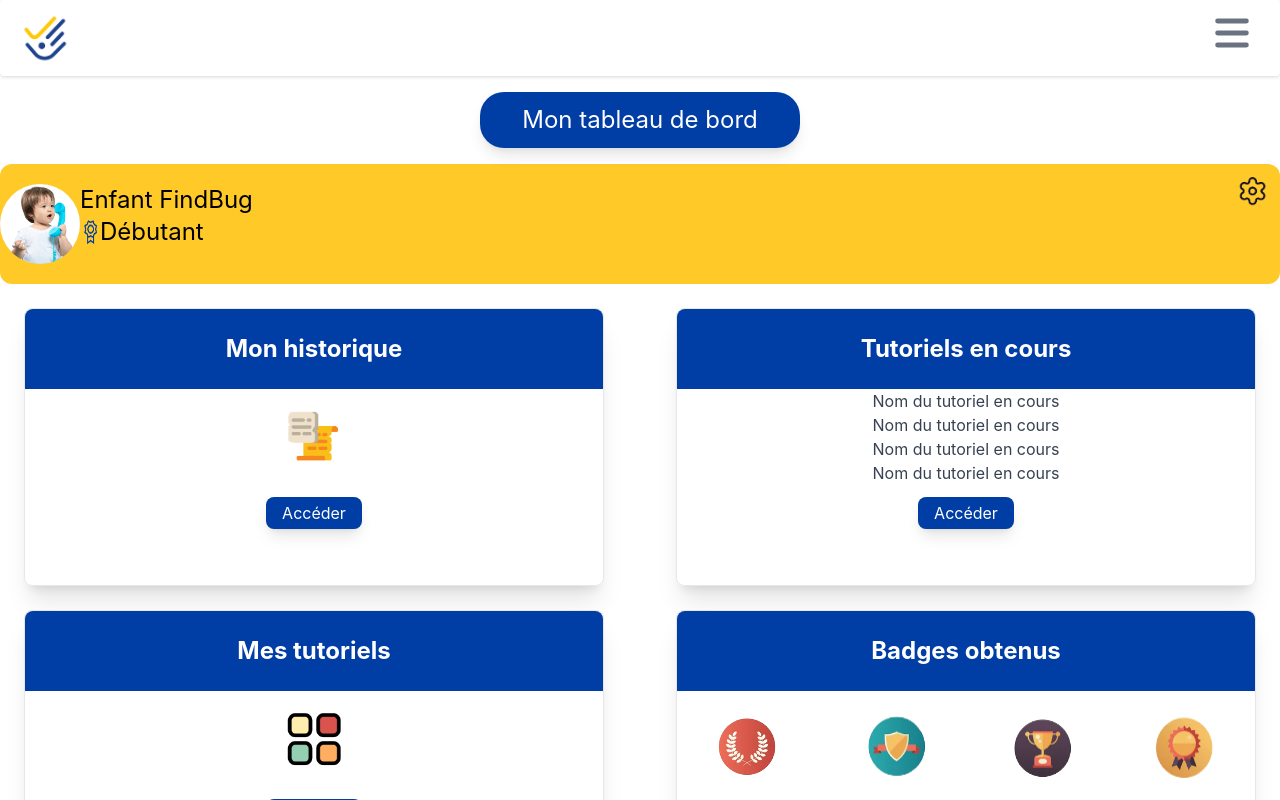
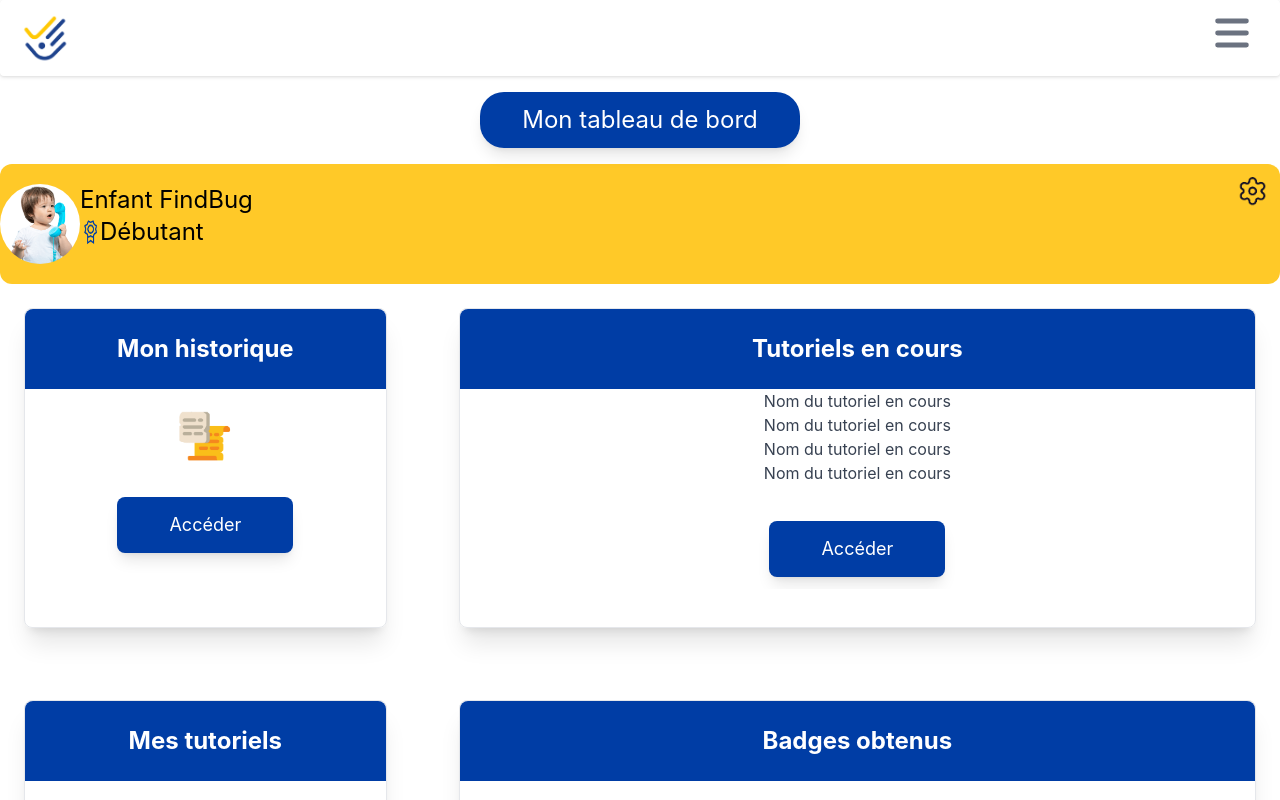
Before and after one commit to WildCodeSchool/P3_La-Poste_Lyon_React_Sept_2022, a React (Vite) app in the folder frontend/: page /profil in a window 1280 px wide. Shown: the top 800 px of the page. Built offline with nearby package versions, Linux system fonts and the light colour scheme.

Commit message:
css on dashboardUser

```diff
--- a/frontend/src/components/AccessButton.jsx
+++ b/frontend/src/components/AccessButton.jsx
@@ -4,7 +4,7 @@ function AccessButton() {
   return (
     <button
       type="button"
-      className="bg-[#003DA5] text-white m-3 py-1 px-4 rounded-lg shadow-lg"
+      className="bg-[#003DA5] text-white m-3 py-1 px-4 rounded-lg shadow-lg h-14 w-44 text-lg"
     >
       Accéder
     </button>
--- a/frontend/src/components/BannerProfile.jsx
+++ b/frontend/src/components/BannerProfile.jsx
@@ -13,7 +13,7 @@ function BannerProfile() {
         </h1>
       </div>
       <div className="py-2" />
-      <div className="flex bg-[#FFC928] justify-between rounded-xl">
+      <div className="flex bg-[#FFC928] justify-between rounded-xl w-full">
         <div className="flex flex-wrap">
           <div className="rounded-full w-100 h-100 my-5">
             <Link to="/profil">
--- a/frontend/src/components/DashboardUser.jsx
+++ b/frontend/src/components/DashboardUser.jsx
@@ -13,22 +13,21 @@ function DashboardUser() {
   return (
     <div className="">
       <BannerProfile />
-      <ul className="grid overflow-hidden grid-cols-1 grid-rows-4 gap-9 md:grid md:overflow-hidden md:grid-cols-2 md:grid-rows-2 md:gap-6">
+      <ul className="grid overflow-hidden grid-cols-2 grid-rows-4 gap-9 md:grid md:overflow-hidden md:grid-cols-3 md:grid-rows-4 md:gap-6">
         {/* <li> elements are contained in <Link> to redirect the user to the corresponding page */}
-        <div className="">
-          <li className=" my-3 md:m-6 border shadow-xl rounded-lg text-center h-1/2">
+        <li className=" box row-start-1 row-span-1 col-start-1 col-span-1 my-3 md:m-6 border shadow-xl rounded-lg text-center h-80 md:box md:row-start-1 md:row-span-1 md:col-start-1 md:col-span-1">
           <h2 className="text-xl md:text-2xl text-white font-bold p-2 bg-[#003DA5] rounded-tl-lg rounded-tr-lg h-20 flex justify-center items-center">
             Mon historique
           </h2>
           <div className="flex justify-center my-5">
             <img className="h-14" src={Historique} alt="historique" />
           </div>
-            <Link to="/historique">
+          <Link to="/historique" className="">
             <AccessButton />
           </Link>
         </li>
         {/* Should send the user on the page of all the tutorials he already did */}
-          <li className=" my-3 md:m-6 border shadow-xl rounded-lg text-center h-1/2">
+        <li className="box row-start-1 row-span-1 col-start-2 col-span-1 my-3 md:m-6 border shadow-xl rounded-lg text-center h-80 md:box md:row-start-2 md:row-span-1 md:col-start-1 md:col-span-1">
           <h2 className="text-xl md:text-2xl text-white font-bold p-2 bg-[#003DA5] rounded-tl-lg rounded-tr-lg h-20 flex justify-center items-center">
             Mes tutoriels
           </h2>
@@ -39,23 +38,35 @@ function DashboardUser() {
             <AccessButton />
           </Link>
         </li>
-        </div>
-        <div className="">
         {/* Should send the user on the page of HIS tutorials that he already began and not all the tutorials */}
-          <li className=" my-3 md:m-6 border shadow-xl rounded-lg text-center h-1/2">
+        <li className="box row-start-2 row-span-1 col-start-1 col-span-2 my-3 md:m-6 border shadow-xl rounded-lg text-center h-80 md:box md:row-start-1 md:row-span-1 md:col-start-2 md:col-span-2">
           <h2 className="text-xl md:text-2xl text-white font-bold p-2 bg-[#003DA5] rounded-tl-lg rounded-tr-lg h-20 flex justify-center items-center">
             Tutoriels en cours
           </h2>
-            <p className="text-gray-700 text-base">Nom du tutoriel en cours</p>
-            <p className="text-gray-700 text-base">Nom du tutoriel en cours</p>
-            <p className="text-gray-700 text-base">Nom du tutoriel en cours</p>
-            <p className="text-gray-700 text-base">Nom du tutoriel en cours</p>
+          <div className="grid overflow-hidden grid-cols-1 grid-rows-1 gap-6">
+            <div className="box row-start-1">
+              <p className="text-gray-700 text-base">
+                Nom du tutoriel en cours
+              </p>
+              <p className="text-gray-700 text-base">
+                Nom du tutoriel en cours
+              </p>
+              <p className="text-gray-700 text-base">
+                Nom du tutoriel en cours
+              </p>
+              <p className="text-gray-700 text-base">
+                Nom du tutoriel en cours
+              </p>
+            </div>
+            <div className="box row-start-2">
               <Link to="/tutoriels">
                 <AccessButton />
               </Link>
+            </div>
+          </div>
         </li>
         {/* Should send the user on the badges page */}
-          <li className=" my-3 md:m-6 border shadow-xl rounded-lg text-center h-1/2">
+        <li className="box row-start-3 row-span-1 col-start-1 col-span-2 my-3 md:m-6 border shadow-xl rounded-lg text-center h-80 md:box md:row-start-2 md:row-span-1 md:col-start-2 md:col-span-2">
           <h2 className="text-xl md:text-2xl text-white font-bold p-2 bg-[#003DA5] rounded-tl-lg rounded-tr-lg h-20 flex justify-center items-center">
             Badges obtenus
           </h2>
@@ -69,7 +80,6 @@ function DashboardUser() {
             <AccessButton />
           </Link>
         </li>
-        </div>
       </ul>
     </div>
   );
--- a/frontend/src/components/NavigationBar.jsx
+++ b/frontend/src/components/NavigationBar.jsx
@@ -15,7 +15,6 @@ function NavigationBar() {
     setOpen(!open);
   };
   return (
-    <div>
     <nav className="flex bg-white border-gray-200 px-2 sm:px-4 py-2.5 rounded white:bg-gray-900 drop-shadow">
       <div className="container flex flex-wrap items-center justify-between mx-auto">
         <Link to="/">
@@ -33,7 +32,7 @@ function NavigationBar() {
             onClick={handleOpen}
             data-collapse-toggle="navbar-default"
             type="button"
-              className="inline-flex w-10 h-10 md:w-16 mb:h-16 items-center p-2 ml-3 text-sm text-gray-500 rounded-lg hover:bg-gray-100 focus:outline-none focus:ring-2 focus:ring-gray-200 dark:text-gray-400"
+            className="inline-flex w-10 h-10 md:w-16 mb:h-16 items-center p-2 ml-3 text-sm text-gray-500 rounded-lg hover:bg-gray-100 dark:text-gray-400"
             aria-controls="navbar-default"
             aria-expanded="false"
             style={{ paddingLeft: "-32px" }}
@@ -203,7 +202,6 @@ function NavigationBar() {
         </div>
       </div>
     </nav>
-    </div>
   );
 }
 
```
Lines whose indentation alone changed are shown as unchanged.
